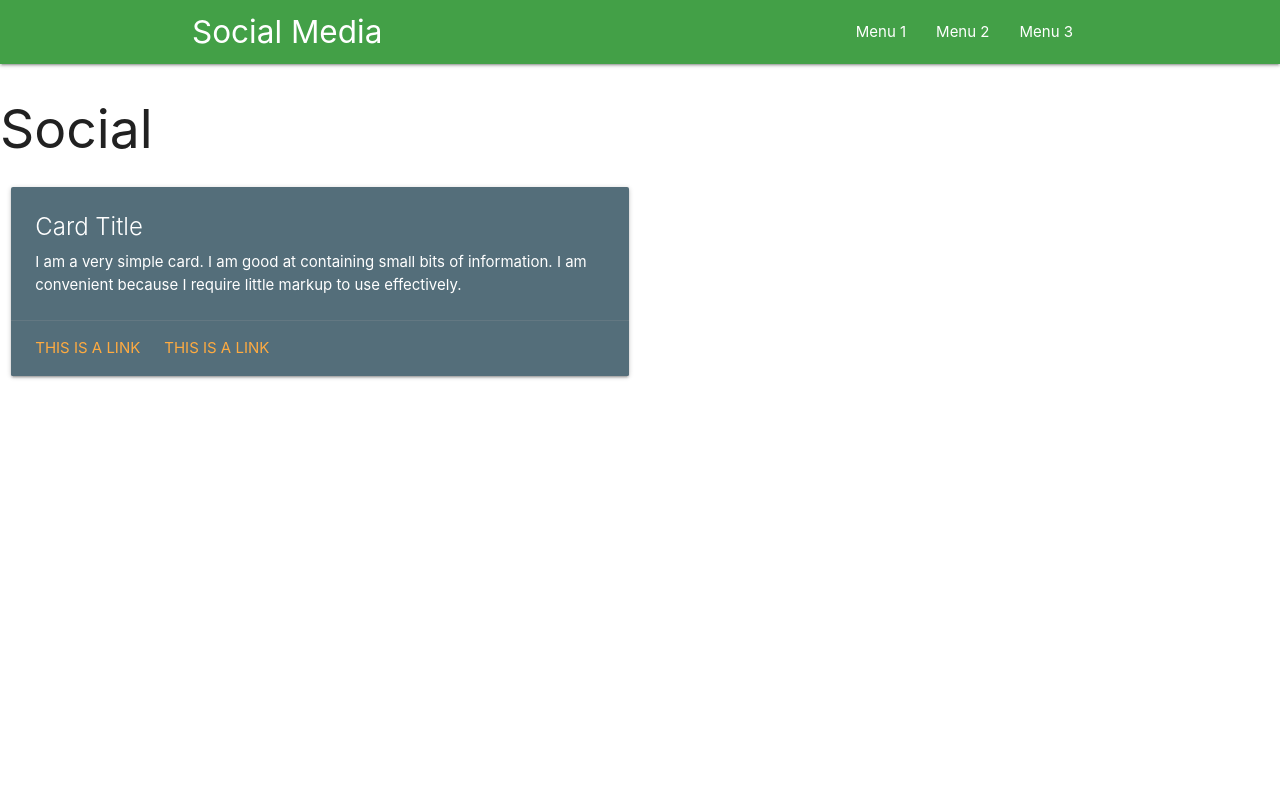
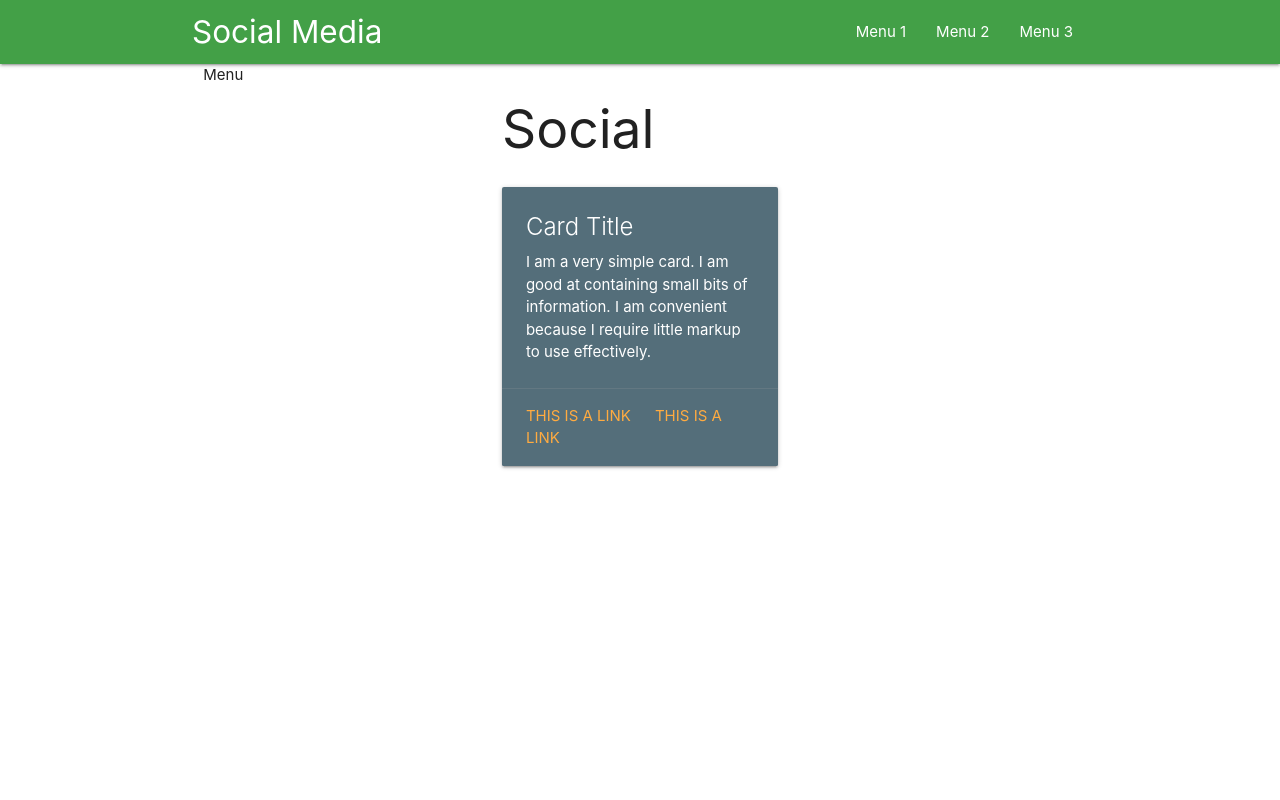
Before and after one commit to UlissesMesquita/Estudando-Vue, a Vue app in the folder social/: page /#/ in a window 1280 px wide. Shown: the top 800 px of the page. Built offline with nearby package versions, Linux system fonts and the light colour scheme.

Commit message:
Grids para menu construido com sucesso, próximo passo construir o menu

```diff
--- a/social/src/App.vue
+++ b/social/src/App.vue
@@ -6,8 +6,23 @@
   </header>
 
   <main>
-    <div class="container"></div>
-      <router-view/>
+    <div class="container">
+
+      <div class="row">
+        <grid-vue tamanho="4">
+          Menu
+        </grid-vue>
+
+        <grid-vue tamanho="8">
+          <router-view/>
+        </grid-vue>
+      </div>
+
+
+
+
+
+    </div>
   </main>
 
     <footer-vue cor="green darken-1" logo="Social" descricao="Informações Sobre o Social" ano="2020"/>
@@ -20,6 +35,7 @@
   //Components - Layouts
     import NavBar from '@/components/layouts/NavBar'
     import FooterVue from '@/components/layouts/FooterVue'
+    import GridVue from '@/components/layouts/GridVue'
 
 
 //Importação de componentes
@@ -27,14 +43,16 @@
   name: 'App',
   components: {
     NavBar,
-    FooterVue
+    FooterVue,
+    GridVue
   }
 }
 </script>
 
 
+
 <style scoped>
-
+/* Rodapé Fixado */
   main {
     display: flex;
     min-height: 100vh;
--- /dev/null
+++ b/social/src/components/layouts/GridVue.vue
@@ -0,0 +1,27 @@
+<template>
+
+<div :class="'col s'+ tamanho">
+  <slot></slot>
+</div>
+
+
+</template>
+
+
+<script>
+export default {
+  name: 'GridVue',
+  props:['tamanho'],
+  data () {
+    return {
+
+    }
+  }
+}
+</script>
+
+<style scoped>
+
+
+
+</style>
```
